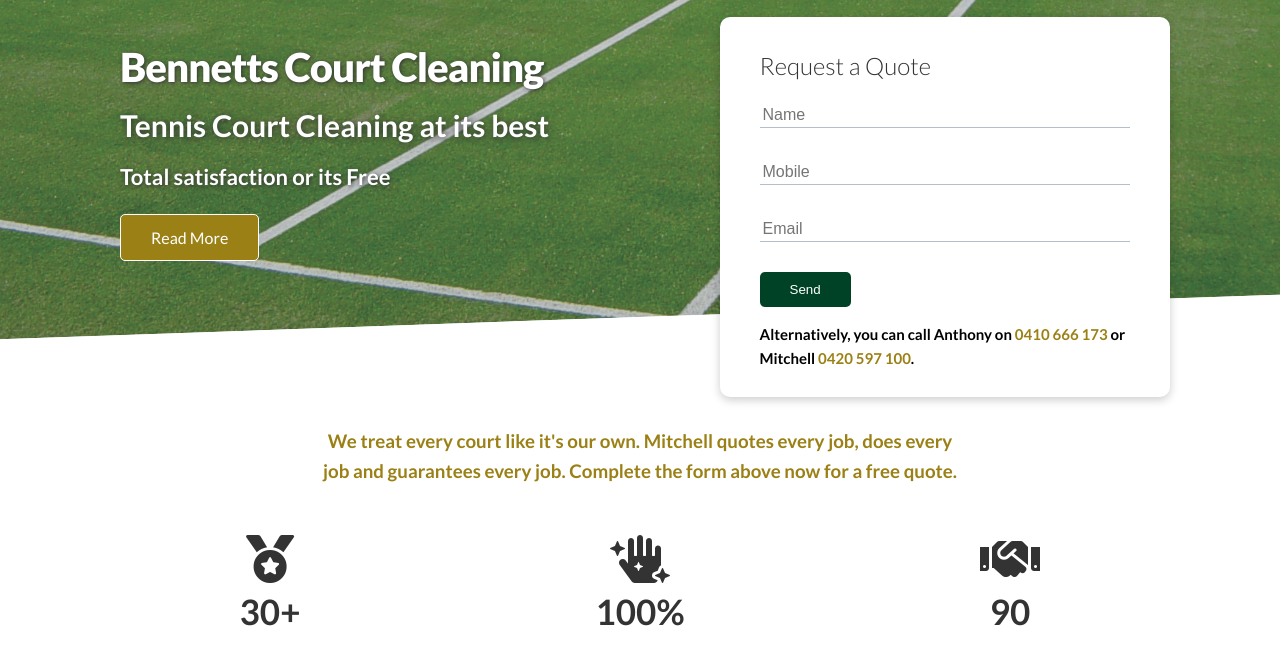
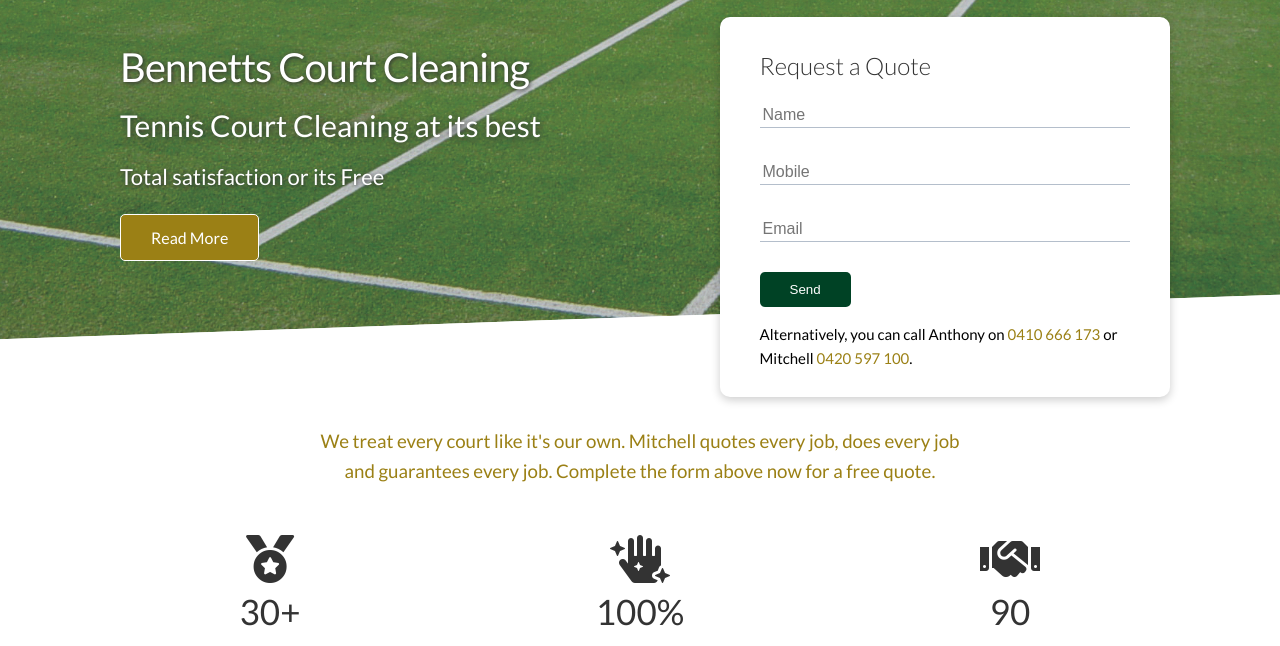
Before and after one commit to JackNDS/bennetts-court-cleaning, a plain HTML site: page index.html in a window 1280 px wide. Shown: the part 153-799 px from the top of the page. Drawn offline with Linux system fonts and the light colour scheme.

Commit message:
latest updates

```diff
--- a/css/style.css
+++ b/css/style.css
@@ -183,14 +183,14 @@ img {
 
 .showcase h1{
     font-size: 40px;
-    font-weight: 900;
+    font-weight: 500;
     letter-spacing: -1px;
     text-shadow: 1px 1px 4px #313131;
 }
 
 .showcase h3 {
     font-size: 30px;
-    font-weight: bold;
+    font-weight: 400;
     text-shadow: 1px 1px 7px #313131;
 }
 
@@ -210,7 +210,7 @@ img {
 .showcase p {
     margin-bottom: 20px;
     color: #fff;
-    font-weight: bold;
+
     font-size: 22px;
     text-shadow: 1px 1px 4px #313131;
 
@@ -281,16 +281,18 @@ img {
 .stats-heading {
     max-width: 650px;
     margin: auto;
+    font-weight: 400;
     color: var(--secondary-color);
 }
 
 .stats .grid h3 {
     font-size: 35px;
+    font-weight: 400;
 }
 
 .stats .grid p {
     font-size: 20px;
-    font-weight: bold;
+
 }
 
 /* Cli */
```
